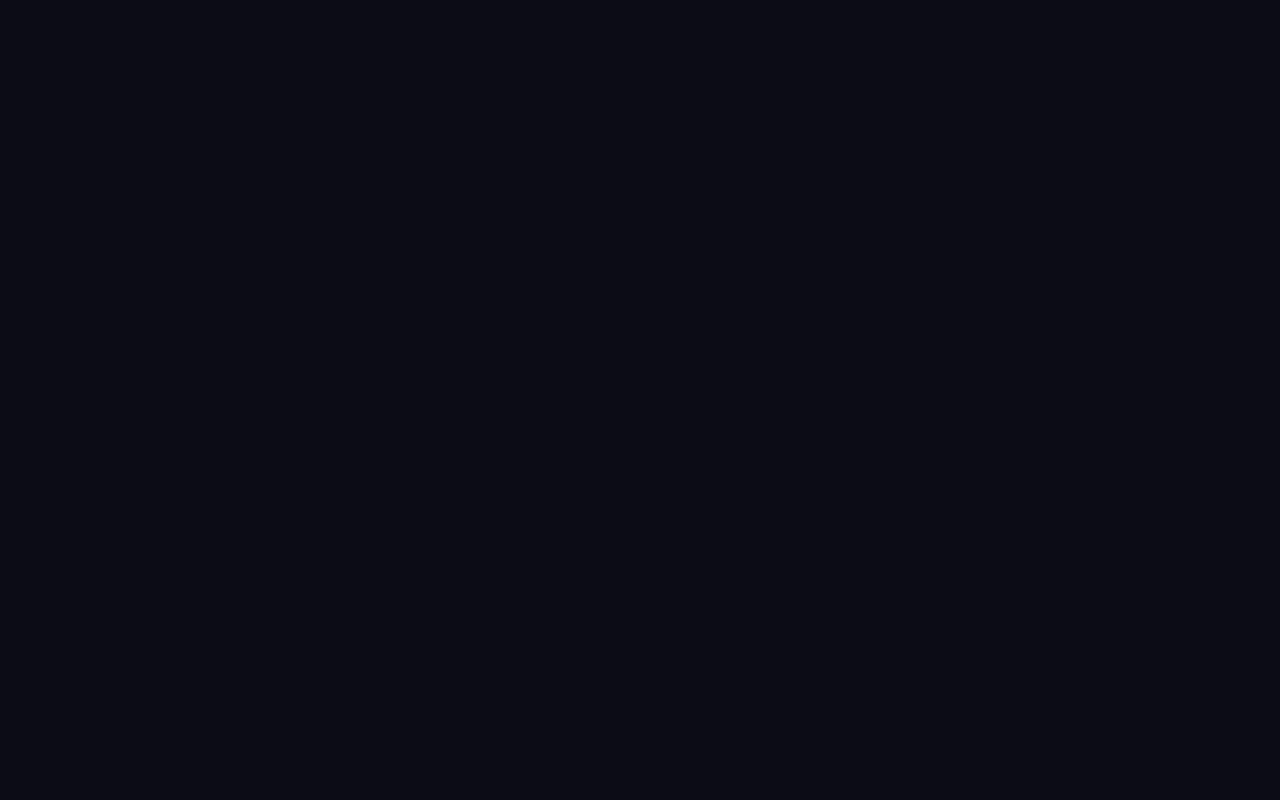
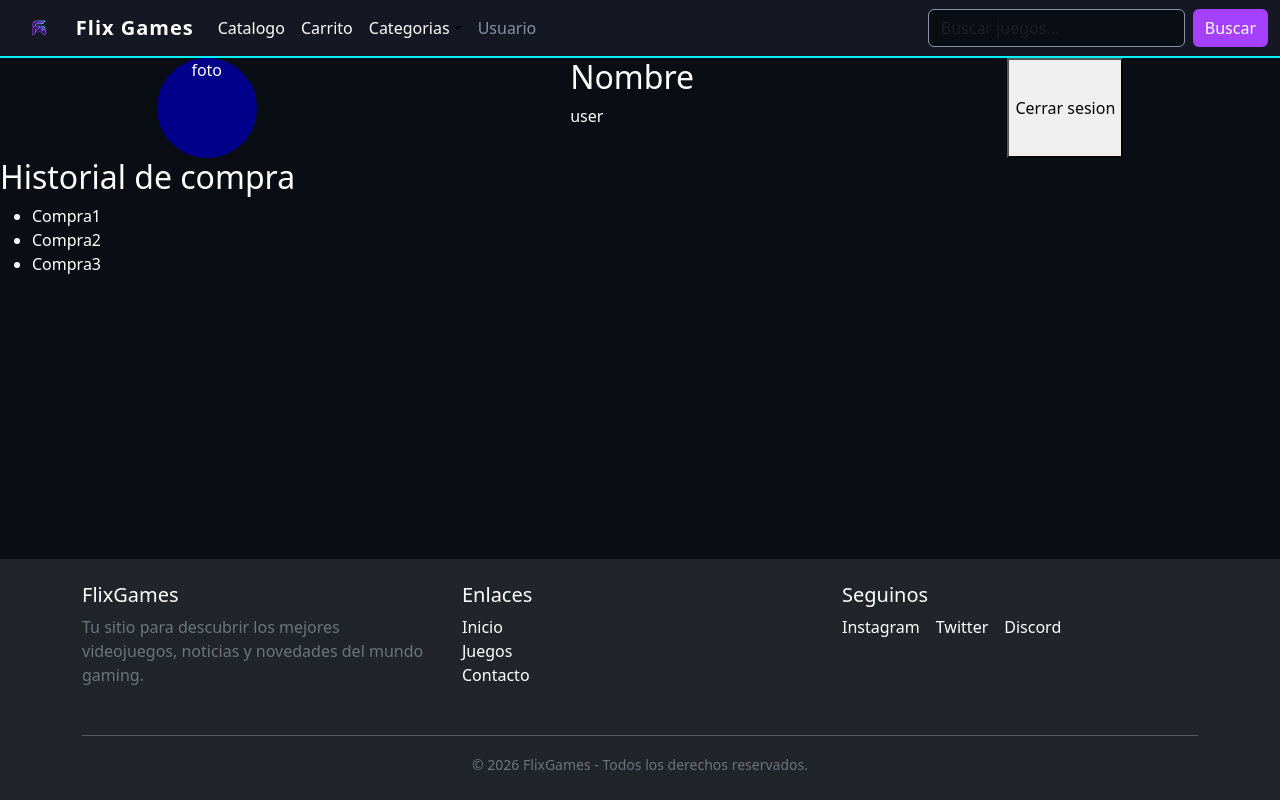
Before and after one commit to Pitu97/TP-Prog3, a React (Vite) app in the folder TiendaVideojuegos/: page /perfil in a window 1280 px wide. Before the commit this address had no page. Built offline with nearby package versions, Linux system fonts and the light colour scheme.

Commit message:
diseño de paginas de detalleJuego y perfil

```diff
--- a/TiendaVideojuegos/src/App.jsx
+++ b/TiendaVideojuegos/src/App.jsx
@@ -5,27 +5,37 @@ import Dashboard from "./pages/Dashboard";
 import Catalogo from "./pages/Catalogo";
 import Carrito from "./pages/Carrito";
 import Login from "./pages/Login";
+import DetalleJuego from "./pages/DetalleJuego";
 import { colores } from "./data/theme";
+import Perfil from "./pages/Perfil";
+import BarraNav from "./components/BarraNav";
+import Footer from "./components/Footer";
 
 function App() {
   const [count, setCount] = useState(0);
 
   return (
-    <div
+    <div className="d-flex flex-column min-vh-100"
       style={{
         backgroundColor: colores.background,
         minHeight: "100vh",
         color: colores.textMain,
       }}
     >
-      <BrowserRouter>
+      <BarraNav />
+      <main className="flex-grow-1">
+        <BrowserRouter>
         <Routes>
           <Route path="/" element={<Dashboard />} />
           <Route path="catalogo" element={<Catalogo />} />
           <Route path="carrito" element={<Carrito />} />
           <Route path="login" element={<Login />} />
+          <Route path="detalleJuego" element={<DetalleJuego />} />
+          <Route path="perfil" element={<Perfil />} />
         </Routes>
       </BrowserRouter>
+      </main>
+      <Footer />
     </div>
   );
 }
--- a/TiendaVideojuegos/src/pages/Carrito.jsx
+++ b/TiendaVideojuegos/src/pages/Carrito.jsx
@@ -1,5 +1,5 @@
-import BarraNav from "../components/BarraNav";
-import Footer from "../components/Footer";
+
+
 import Card from "react-bootstrap/Card";
 import Col from "react-bootstrap/Col";
 import Row from "react-bootstrap/Row";
@@ -7,7 +7,6 @@ import Row from "react-bootstrap/Row";
 function Carrito() {
   return (
     <>
-      <BarraNav />
       <h2>Carrito</h2>
       <div className="Tarjetas">
         <div>
@@ -44,7 +43,7 @@ function Carrito() {
           </Card>
         </div>
       </div>
-      <Footer />
+
     </>
   );
 }
--- a/TiendaVideojuegos/src/pages/Catalogo.jsx
+++ b/TiendaVideojuegos/src/pages/Catalogo.jsx
@@ -1,12 +1,12 @@
-import BarraNav from "../components/BarraNav";
+
 import Tarjeta from "../components/Tarjeta";
-import Footer from "../components/Footer";
+
 import Form from "react-bootstrap/Form";
 
 function Catalogo() {
   return (
     <>
-      <BarraNav />
+
       <h2>Catalogo</h2>
       <div style={{ backgroundColor: "darkblue", height: "200px" }}>
         <Form>
@@ -29,7 +29,7 @@ function Catalogo() {
           <Tarjeta />
         </div>
       </section>
-      <Footer />
+
     </>
   );
 }
--- a/TiendaVideojuegos/src/pages/Dashboard.jsx
+++ b/TiendaVideojuegos/src/pages/Dashboard.jsx
@@ -1,13 +1,13 @@
-import BarraNav from "../components/BarraNav"
+
 import Carrusel from "../components/Carrusel";
 import Tarjeta from "../components/Tarjeta";
 import Categorias from "../components/Categorias";
-import Footer from "../components/Footer";
+
 
 function Dashboard() {
   return (
     <>
-      <BarraNav />
+
       <Carrusel />
       <section>
         <div className="Tarjetas">
@@ -22,7 +22,7 @@ function Dashboard() {
           <Categorias />
         </div>
       </section>
-      <Footer />
+
     </>
   );
 }
--- /dev/null
+++ b/TiendaVideojuegos/src/pages/DetalleJuego.jsx
@@ -0,0 +1,46 @@
+
+import Tarjeta from "../components/Tarjeta";
+
+
+function DetalleJuego() {
+  return (
+    <>
+
+      <h2>Titulo Juego</h2>
+      <div style={{ backgroundColor: "darkblue", height: "200px", display: "flex", justifyContent: "space-around" }}>
+        <div style={{ backgroundColor: "darkgreen" }}>Imagen del juego</div>
+       <div style={{ backgroundColor: "darkred" }}>
+            <p>Precio</p>
+            <p>Plataforma</p>
+            <button>Agregar al carrito</button>
+        </div>
+      </div>
+      <div>
+        <h2>Descripcion</h2>
+        <div style={{ backgroundColor: "darkblue", height: "200px", display: "flex", justifyContent: "space-around" }}>
+            <div style={{ backgroundColor: "darkgreen" }}>Texto</div>
+            <div style={{ backgroundColor: "darkred" }}>
+                <p>Requerimientos</p>
+                <ul>
+                    <li>Req1</li>
+                    <li>Req2</li>
+                    <li>Req3</li>
+                </ul>
+            </div>
+        </div>
+      </div>
+      <section>
+        <h2>Juegos Relacionados</h2>
+        <div className="Tarjetas">
+          <Tarjeta />
+          <Tarjeta />
+          <Tarjeta />
+          <Tarjeta />
+        </div>
+      </section>
+
+    </>
+  );
+}
+
+export default DetalleJuego;
--- a/TiendaVideojuegos/src/pages/Login.jsx
+++ b/TiendaVideojuegos/src/pages/Login.jsx
@@ -1,12 +1,9 @@
-import BarraNav from "../components/BarraNav";
-import Footer from "../components/Footer";
 import FloatingLabel from "react-bootstrap/FloatingLabel";
 import Form from "react-bootstrap/Form";
 
 function Login() {
   return (
     <>
-      <BarraNav />
       <div className="Tarjetas">
         <div>
             <h2>Login</h2>
@@ -43,8 +40,6 @@ function Login() {
           <button>Registrarse</button>
         </div>
       </div>
-
-      <Footer />
     </>
   );
 }
--- /dev/null
+++ b/TiendaVideojuegos/src/pages/Perfil.jsx
@@ -0,0 +1,27 @@
+
+function Perfil() {
+  return (
+    <>
+
+      <div style={{ display: "flex", justifyContent: "space-around" }}>
+        <div style={{ backgroundColor: "darkblue", height: "100px", width:"100px", borderRadius: "50%", textAlign: "center" }}>foto</div>
+        <div>
+            <h2>Nombre</h2>
+            <p>user</p>
+        </div>
+        <button>Cerrar sesion</button>
+      </div>
+      <div>
+        <h2>Historial de compra</h2>
+        <ul>
+            <li>Compra1</li>
+            <li>Compra2</li>
+            <li>Compra3</li>
+        </ul>
+      </div>
+
+    </>
+  );
+}
+
+export default Perfil;
```
